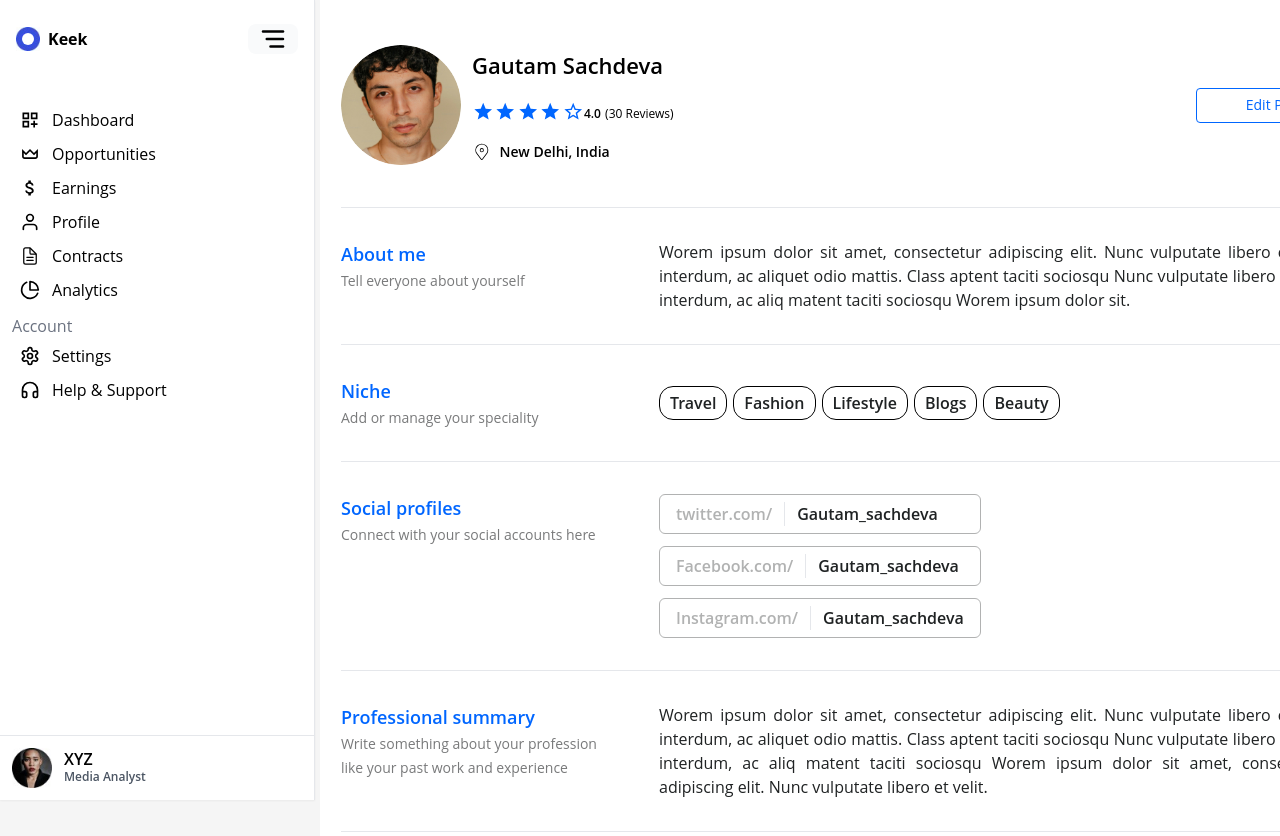
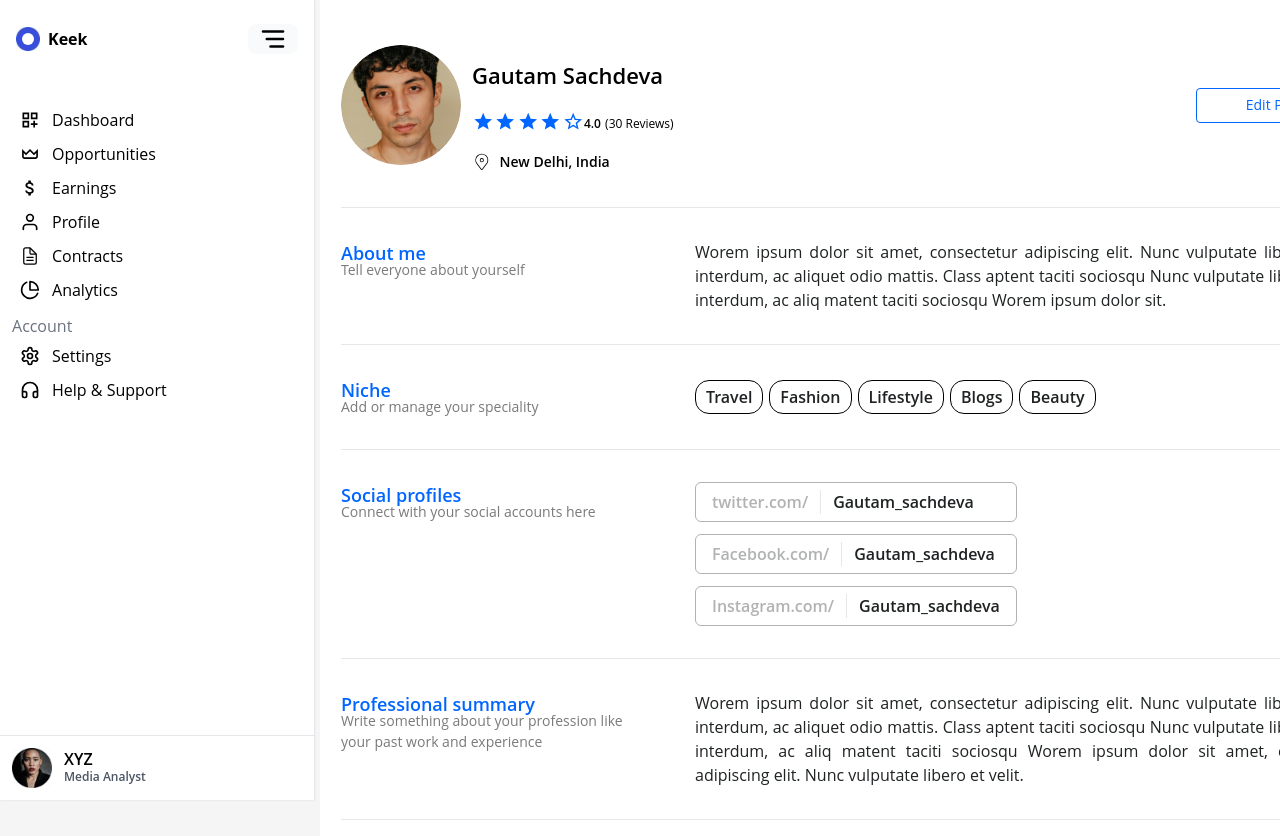
Before and after one commit to Tejas812002/Keek-Influencer, a React (Create React App) app: page /Profile in a window 1280 px wide. Shown: the top 836 px of the page. Built offline with nearby package versions, Linux system fonts and the light colour scheme.

Commit message:
Profile fixed

```diff
--- a/src/Manage/Profile/InfluencerProfile.jsx
+++ b/src/Manage/Profile/InfluencerProfile.jsx
@@ -103,7 +103,7 @@ const InfluencerProfile = () => {
               className="w-[120px] h-[120px] rounded-full overflow-hidden object-fill"
             />
             <div>
-              <div className="flex flex-col gap-[18px]">
+              <div className="flex flex-col w-[210px] h-[93px] gap-[18px]">
                 <h2 className="text-[22px] font-semibold">Gautam Sachdeva</h2>
                 <div className="flex items-center">
                   <IoMdStar size={"1.4em"} className="text-[#06F]" />
@@ -149,20 +149,22 @@ const InfluencerProfile = () => {
         {editableData.map((item, index) => (
           <div   key={index}>
             <div
-              className={`flex py-8 gap-x-[62px] ${
+              className={`flex  w-[1029px]  py-8 gap-x-[62px] ${
                 editable &&
                 (item.name === "Niche" || item.name === "Social profiles") &&
                 "justify-between"
               } `}
             >
-              <div className="w-[256px]">
-                <h3 className="text-lg font-semibold text-[#06F]">
+
+              <div className="w-[292px] h-[40px]  ">
+                <h3 className="text-[18px] h-[19px] font-semibold text-[#06F]">
                   {item.name}
                 </h3>
-                <span className="text-[#797A7B] text-sm">
+                <h4 className="text-[#797A7B]  h-[19px] text-[14px] ">
                   {item.description}
-                </span>
+                </h4>
               </div>
+
               <div
                 className={`flex ${
                   item.name === "Niche"
@@ -203,9 +205,9 @@ const InfluencerProfile = () => {
                     </div>
                   ))
                 ) : editable ? (
-                  <div className="text-[#1F2223] text-justify">
+                  <div className="text-[#1F2223] w-[692px]   text-justify">
                     <textarea
-                      className=" resize-none px-[17px] py-[22px] bg-[#EAEAEA] w-[692px] h-[120px] rounded-lg overflow-hidden"
+                      className=" resize-none  px-[17px] py-[22px] text-[16px] bg-[#EAEAEA] w-[672px] h-[76px] rounded-lg overflow-hidden"
                       name=""
                       id=""
                       onChange={(e) => handleInputChange(index, e.target.value)}
```
